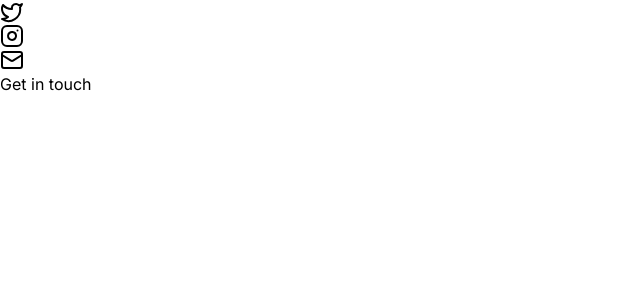
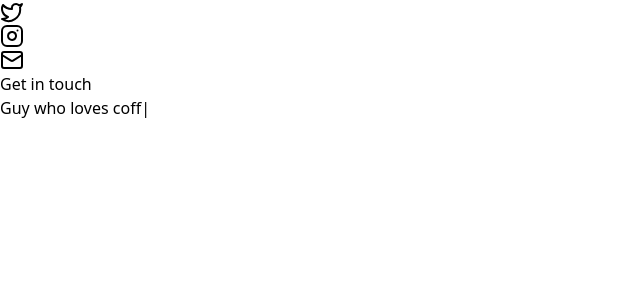
Before and after one commit to Valentin1495/Movies, a Next.js app: page / in a window 1280 px wide. Shown: the top 300 px of the page, without its empty margins (0-640 px from the left). Built offline with nearby package versions, Linux system fonts and the light colour scheme.

Commit message:
Create typewriter effect

```diff
--- a/app/globals.css
+++ b/app/globals.css
@@ -47,4 +47,22 @@
         #fec66d 100%
       );
   }
+
+  /* TypewriterEffect.css */
+
+  .typewriter-cursor {
+    @apply text-xl text-neutral-400;
+    animation: blink-caret 0.75s step-end infinite; /* Create a blinking cursor effect */
+  }
+
+  /* Create the blinking cursor animation */
+  @keyframes blink-caret {
+    from,
+    to {
+      opacity: 0;
+    }
+    50% {
+      opacity: 1;
+    }
+  }
 }
--- a/app/layout.tsx
+++ b/app/layout.tsx
@@ -1,9 +1,6 @@
+import Header from '@/components/header';
 import './globals.css';
 import type { Metadata } from 'next';
-import { Inter } from 'next/font/google';
-import Header from './components/Header';
-
-const inter = Inter({ subsets: ['latin'] });
 
 export const metadata: Metadata = {
   title: 'Noah Han',
@@ -17,7 +14,7 @@ export default function RootLayout({
 }) {
   return (
     <html lang='en'>
-      <body className={inter.className}>
+      <body>
         <Header />
         {children}
       </body>
--- a/app/page.tsx
+++ b/app/page.tsx
@@ -1,3 +1,9 @@
+import Hero from '@/components/hero';
+
 export default function Home() {
-  return <main></main>;
+  return (
+    <main>
+      <Hero />
+    </main>
+  );
 }
--- a/app/components/Header.tsx
+++ b/components/header.tsx
@@ -1,7 +1,7 @@
 'use client';
 
-import { InstagramIcon, MailIcon, TwitterIcon } from './Icons';
-import SocialLink from './SocialLink';
+import { InstagramIcon, MailIcon, TwitterIcon } from './icons';
+import SocialLink from './social-link';
 import { motion } from 'framer-motion';
 
 export default function Header() {
--- /dev/null
+++ b/components/hero.tsx
@@ -0,0 +1,9 @@
+import TypewriterEffect from './typewriter-effect';
+
+export default function Hero() {
+  return (
+    <div>
+      <TypewriterEffect />
+    </div>
+  );
+}
--- /dev/null
+++ b/components/typewriter-effect.tsx
@@ -0,0 +1,21 @@
+'use client';
+
+import Typewriter from 'typewriter-effect';
+
+export default function TypewriterEffect() {
+  return (
+    <Typewriter
+      options={{
+        strings: [
+          "Hey, I'm Noah.",
+          'Guy who loves coffee.',
+          'But loves to code more.',
+        ],
+        autoStart: true,
+        loop: true,
+        wrapperClassName: 'text-xl font-bold text-neutral-400',
+        cursorClassName: 'typewriter-cursor',
+      }}
+    />
+  );
+}
--- a/package.json
+++ b/package.json
@@ -21,6 +21,7 @@
     "react": "18.2.0",
     "react-dom": "18.2.0",
     "tailwindcss": "3.3.3",
-    "typescript": "5.1.6"
+    "typescript": "5.1.6",
+    "typewriter-effect": "^2.20.1"
   }
 }
```
Also changed, not shown: components/icons.tsx (renamed from app/components/Icons.tsx), components/social-link.tsx (renamed from app/components/SocialLink.tsx), 1 other file (tests, documents, lock files or other folders).
